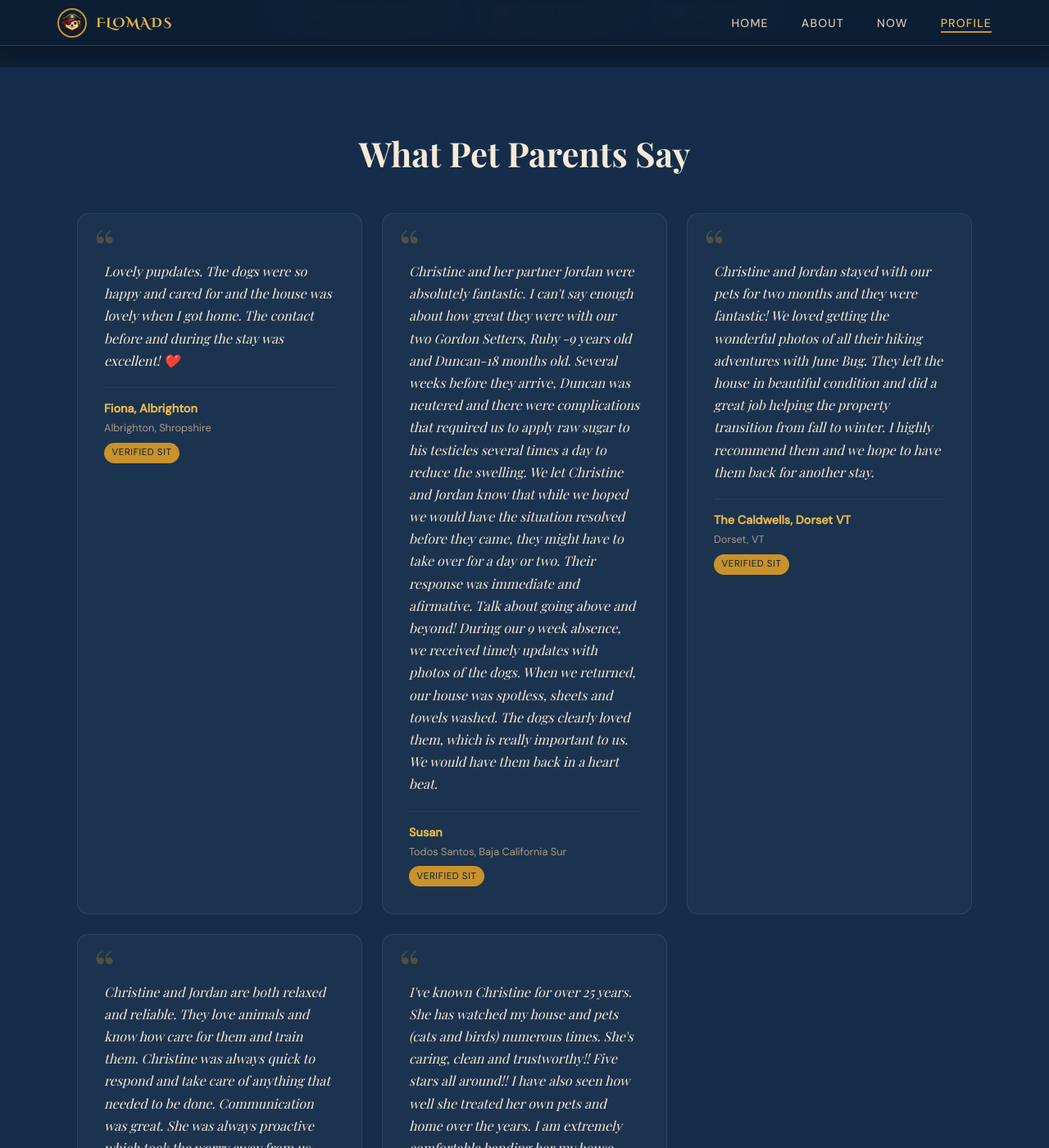
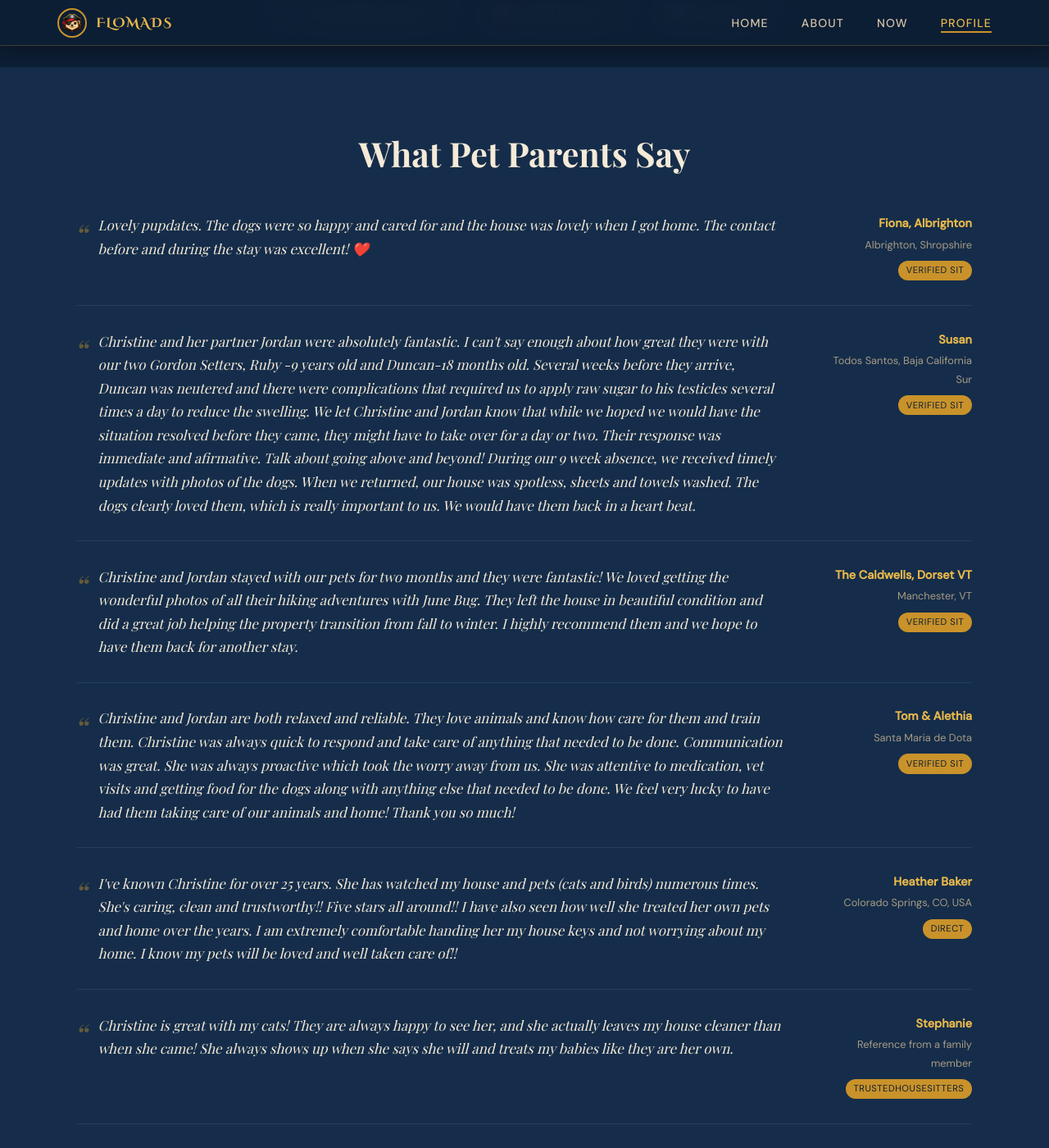
Before and after one commit to Synergy-UpLink/flomads, a Jekyll site: the page built from profile/index.html, in a window 1280 px wide and 1400 px high, scrolled down 471 px. Shown: the whole window at 82% size. Built offline with Jekyll 4.4.1, drawn with Linux system fonts in a browser that asks for light colours; some web fonts are replaced; some of the changed text lies outside the part shown.

Commit message:
added data, changed testimonials to list, cleaned up location names and copied over lat long from now_map to sits.yml.

```diff
--- a/_data/sits.yml
+++ b/_data/sits.yml
@@ -50,8 +50,8 @@ sits:
     country: "England, UK"
     flag: "🇬🇧"
     dates: "February - June 2026"
-    lat: 52.632
-    lng: -2.248
+    lat: 52.6353685
+    lng: -2.2781400
     current: true
     owners: "False"
     testimonial:
@@ -82,13 +82,13 @@ sits:
         care_notes: "Fed twice daily with Trixie. Easy on-leash. Enjoys a long sniff-walk more than a fast one."
         challenges: "Buddy was prevoiusly scheduled for major dental work while we were there. We took him to the vet, handled the special diet, medication, and aftercare."
 
-  - id: melbourne-fl-2025
-    location: "Melbourne, FL"
+  - id: space-coast-fl-2025
+    location: "Space Coast, FL"
     country: "United States"
     flag: "🇺🇸"
     dates: "2025 (two stays)"
-    lat: 28.083
-    lng: -80.608
+    lat: 28.1924975
+    lng: -80.5677636
     current: false
     notes: "A homestead in the middle of the city. Galadriel was the primary responsibility, but we also took care of ducks, chickens, 2 cows, and 2 snakes."
     photos:
@@ -110,8 +110,8 @@ sits:
     country: "Mexico"
     flag: "🇲🇽"
     dates: "Early 2022 (3 months)"
-    lat: 23.446
-    lng: -110.225
+    lat: 23.4594298
+    lng: -110.2566555
     current: false
     owners: "Patricia"
     testimonial:
@@ -139,13 +139,13 @@ sits:
         care_notes: "Same routine as Duncan."
         challenges: ""
 
-  - id: dorset-vt-2022
-    location: "Dorset, VT"
+  - id: manchester-vt-2022
+    location: "Manchester, VT"
     country: "United States"
     flag: "🇺🇸"
     dates: "2022 (3 months)"
-    lat: 43.256
-    lng: -73.073
+    lat: 43.1656731
+    lng: -73.1095669
     current: false
     owners: "Caren"
     testimonial:
@@ -178,8 +178,8 @@ sits:
     country: "Costa Rica"
     flag: "🇨🇷"
     dates: "2021 (3 months)"
-    lat: 9.735
-    lng: -83.99
+    lat: 9.5850098
+    lng: -84.0381806
     current: false
     owners: "Tom & Alethia"
     testimonial:
@@ -227,3 +227,18 @@ testimonials:
     name: "Heather Baker"
     location: "Colorado Springs, CO, USA"
     platform: "Direct"
+
+  - quote: "Christine is great with my cats! They are always happy to see her, and she actually leaves my house cleaner than when she came! She always shows up when she says she will and treats my babies like they are her own."
+    name: "Stephanie"
+    location: "Reference from a family member"
+    platform: "TrustedHouseSitters"
+
+  - quote: "Christine is a former boss and years long friend. She is a very smart responsible trustworthy and caring person. She would be a wonderful option to take care of your pets as she had some of her own in the past."
+    name: "Sheila Perry"
+    location: "Reference from a colleague"
+    platform: "TrustedHouseSitters"
+
+  - quote: "Christine was awesome. I would highly recommend her for your pet/house services. Super nice, responsible, respectful, incredibly professional, and very caring. If she's not on the top of your list, you're doing it wrong."
+    name: "Dustin"
+    location: "Home & pet sitting reference"
+    platform: "TrustedHouseSitters"
--- a/_includes/now_map.html
+++ b/_includes/now_map.html
@@ -83,9 +83,9 @@
     L.marker([43.1656731,-73.1095669], { icon: customIcon })
         .bindPopup('<div class="now-map-popup"><strong>Manchester, US</strong></div>')
         .addTo(map);
-        /* Indian Harbour Beach, FL */
+    /* Space Coast, FL */
     L.marker([28.1924975,-80.5677636], { icon: customIcon })
-        .bindPopup('<div class="now-map-popup"><strong>Indian Harbour Beach, US</strong></div>')
+        .bindPopup('<div class="now-map-popup"><strong>Space Coast, US</strong></div>')
         .addTo(map);
 </script>
 
--- a/assets/css/style.css
+++ b/assets/css/style.css
@@ -845,53 +845,57 @@ em { font-style: italic; color: var(--gold-light); }
 }
 .platform-pill-arrow { color: var(--gold-light); font-size: 0.8rem; }
 
-/* ── Testimonials ── */
-.testimonials-grid {
-  display: grid;
-  grid-template-columns: repeat(auto-fit, minmax(280px, 1fr));
-  gap: 1.5rem;
+/* ── Testimonials (stacked rows) ── */
+.testimonials-list {
+  display: flex;
+  flex-direction: column;
 }
-.testi-card {
-  background: rgba(255,255,255,0.03);
-  border: 1px solid rgba(255,255,255,0.08);
-  border-radius: var(--radius-lg);
-  padding: 2rem;
-  position: relative;
-  transition: all var(--transition);
+.testi-row {
+  display: flex;
+  gap: 2.5rem;
+  align-items: flex-start;
+  padding: 1.8rem 0;
+  border-bottom: 1px solid rgba(255,255,255,0.08);
 }
-.testi-card:hover { border-color: var(--border); background: rgba(255,255,255,0.06); }
-.testi-card::before {
-  content: '\201C';
-  font-family: var(--font-display);
-  font-size: 4rem;
-  color: var(--gold);
-  opacity: 0.3;
-  position: absolute;
-  top: 0.5rem; left: 1.2rem;
-  line-height: 1;
-}
-.testi-card blockquote {
+.testi-row:first-child { padding-top: 0; }
+.testi-row:last-child { border-bottom: none; padding-bottom: 0; }
+.testi-row blockquote {
+  flex: 1;
+  min-width: 0;
   font-family: var(--font-display);
   font-style: italic;
-  font-size: 1rem;
+  font-size: 1.05rem;
   line-height: 1.7;
   color: var(--cream);
-  margin-bottom: 1.2rem;
-  padding-top: 1.5rem;
+  position: relative;
+  padding-left: 1.6rem;
 }
-.testi-meta { border-top: 1px solid rgba(255,255,255,0.07); padding-top: 0.8rem; }
+.testi-row blockquote::before {
+  content: '\201C';
+  position: absolute;
+  left: -0.3rem; top: -0.4rem;
+  font-family: var(--font-display);
+  font-size: 2.4rem;
+  color: var(--gold);
+  opacity: 0.45;
+}
+.testi-row-meta {
+  flex-shrink: 0;
+  width: 190px;
+  text-align: right;
+}
 .testi-name { font-weight: 600; font-size: 0.9rem; color: var(--gold-light); }
-.testi-loc { font-size: 0.8rem; color: var(--text-muted); }
+.testi-loc { font-size: 0.8rem; color: var(--text-muted); margin-top: 0.15rem; }
 .testi-platform {
   display: inline-block;
-  font-size: 0.72rem;
+  font-size: 0.7rem;
   letter-spacing: 0.05em;
   text-transform: uppercase;
   color: var(--navy);
   background: var(--gold);
   border-radius: 20px;
   padding: 0.15rem 0.6rem;
-  margin-top: 0.4rem;
+  margin-top: 0.5rem;
 }
 
 /* ── Sit summary badge (reuses .timeline / .tl-item) ── */
@@ -924,7 +928,8 @@ em { font-style: italic; color: var(--gold-light); }
   .what-grid { grid-template-columns: 1fr; gap: 2rem; }
   .what-cards { max-width: 400px; }
   .crew-grid { grid-template-columns: 1fr; }
-  .testimonials-grid { grid-template-columns: 1fr; }
+  .testi-row { flex-direction: column; gap: 0.8rem; }
+  .testi-row-meta { width: auto; text-align: left; }
   .footer-inner { flex-direction: column; align-items: center; text-align: center; }
 }
 @media (max-width: 640px) {
--- a/profile/index.html
+++ b/profile/index.html
@@ -34,12 +34,12 @@ description: "Where to find the Flomads' sitter profiles, past sit history, and
 <section class="section" style="background: var(--navy-mid);">
   <div class="container">
     <h2 class="section-title center">What Pet Parents Say</h2>
-    <div class="testimonials-grid">
+    <div class="testimonials-list">
       {% for s in site.data.sits.sits %}
       {% if s.testimonial.quote and s.testimonial.quote != "" %}
-      <div class="testi-card">
+      <div class="testi-row">
         <blockquote>{{ s.testimonial.quote }}</blockquote>
-        <div class="testi-meta">
+        <div class="testi-row-meta">
           <div class="testi-name">{{ s.testimonial.name }}</div>
           <div class="testi-loc">{{ s.location }}</div>
           <span class="testi-platform">Verified Sit</span>
@@ -48,9 +48,9 @@ description: "Where to find the Flomads' sitter profiles, past sit history, and
       {% endif %}
       {% endfor %}
       {% for t in site.data.sits.testimonials %}
-      <div class="testi-card">
+      <div class="testi-row">
         <blockquote>{{ t.quote }}</blockquote>
-        <div class="testi-meta">
+        <div class="testi-row-meta">
           <div class="testi-name">{{ t.name }}</div>
           <div class="testi-loc">{{ t.location }}</div>
           <span class="testi-platform">{{ t.platform }}</span>
```
